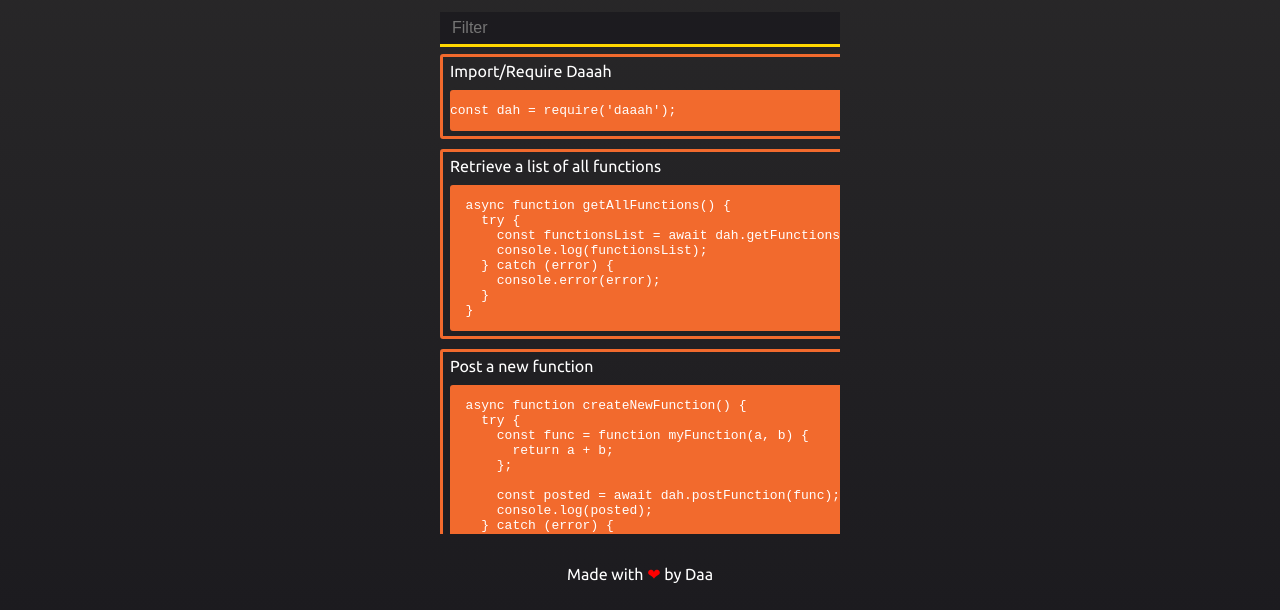
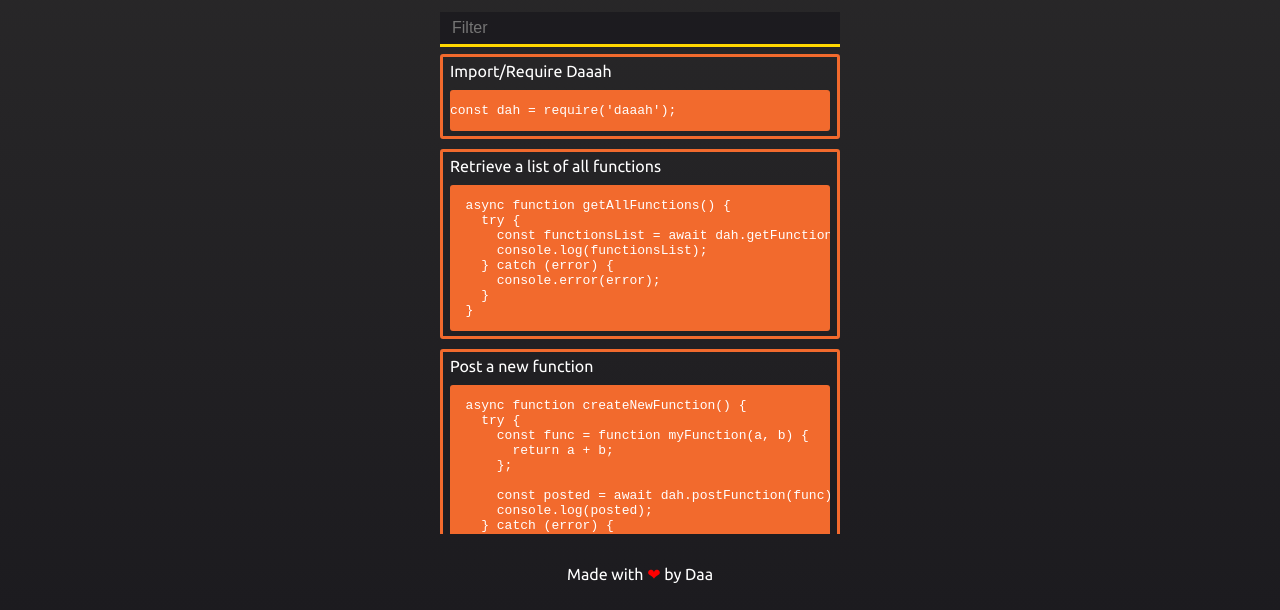
Before and after one commit to hassaanmaqsood/dah, a website: page pages/index.html in a window 1280 px wide. Shown: the part 335-945 px from the top of the page. Drawn offline with Linux system fonts and the light colour scheme; files that its build step writes are made by us from their sources; a web font is replaced by a local one.

Commit message:
Update style.css

```diff
--- a/static/style.css
+++ b/static/style.css
@@ -65,8 +65,6 @@ section#documentation div.card {
   border: 3px solid #f26a2d;
   border-radius: 3px;
   padding: 5px 7px;
-  width: 80vw;
-  max-width: 400px;
 }
 section#documentation div.card code {
   font-weight: 500;
```
